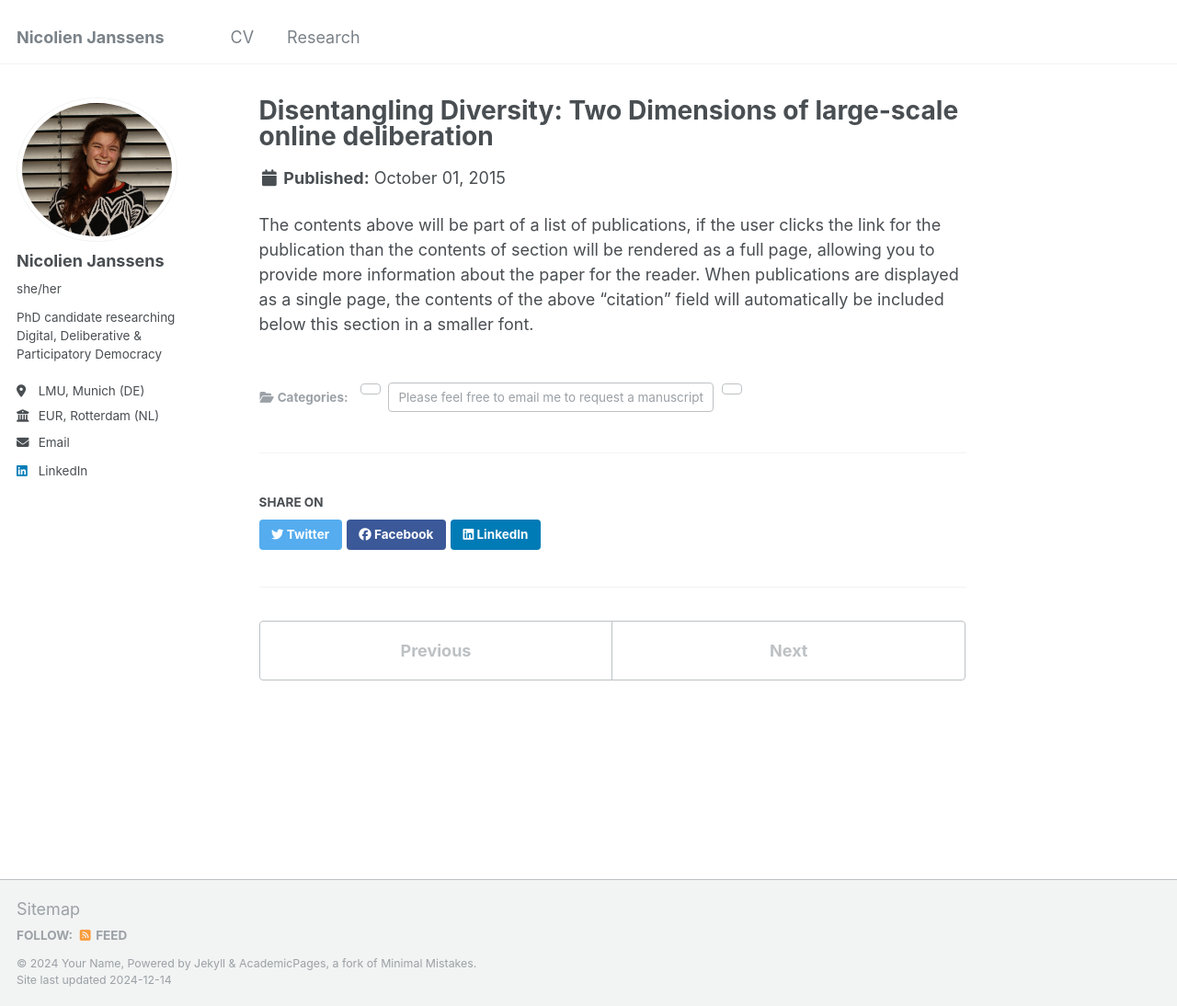
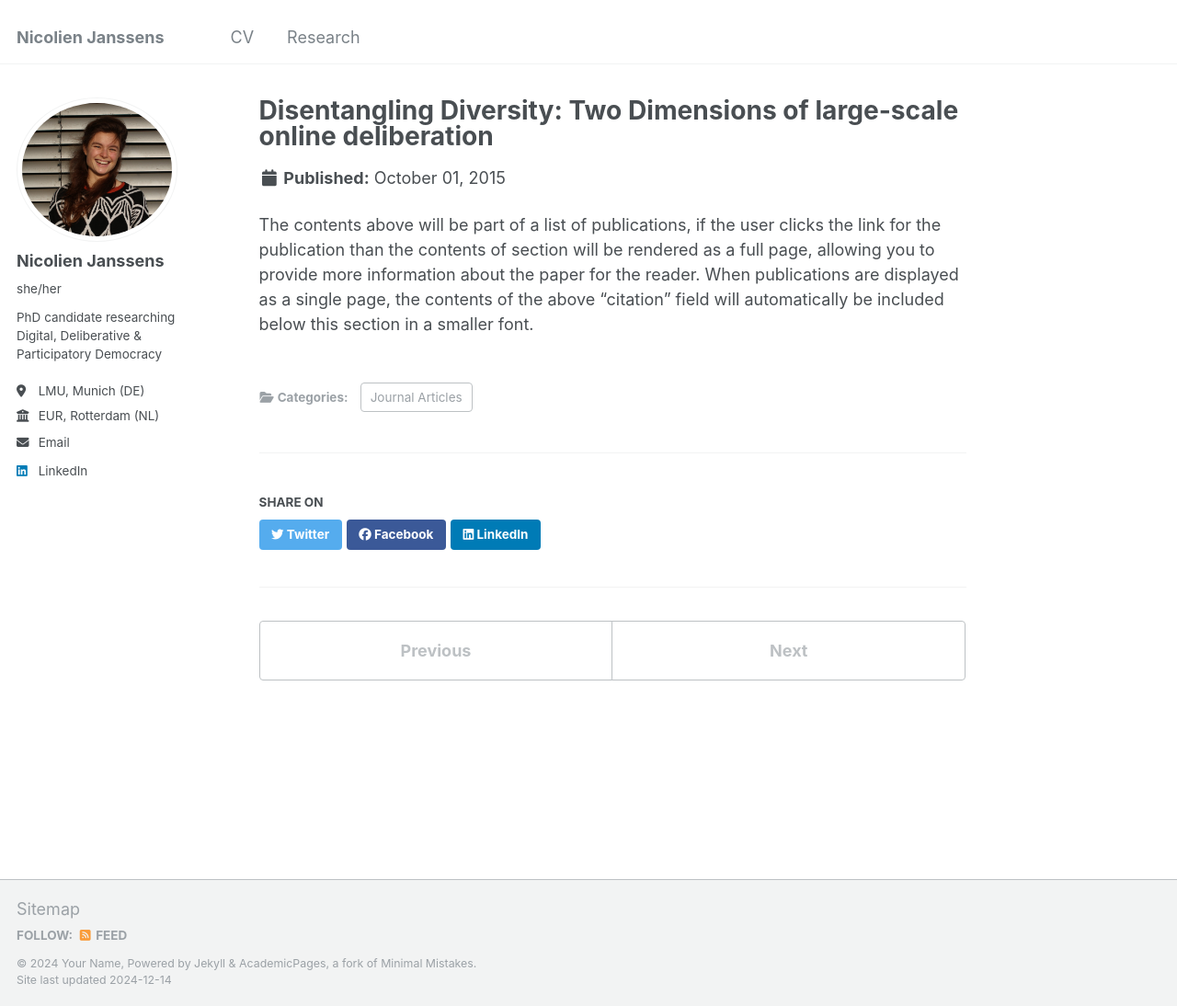
Before and after one commit to nicolienjanssens/nicolienjanssens, a Jekyll site: the page built from _publications/2015-10-01-paper-title-number-3.md, in a window 1280 px wide and 1094 px high. Shown: the whole window at 92% size. Built offline with Jekyll 4.4.1, drawn with Linux system fonts in a browser that asks for light colours.

Commit message:
change collection and category

```diff
--- a/_publications/2015-10-01-paper-title-number-3.md
+++ b/_publications/2015-10-01-paper-title-number-3.md
@@ -1,7 +1,7 @@
 ---
 title: "Disentangling Diversity: Two Dimensions of large-scale online deliberation"
-collection: Work in Progress
-category: Please feel free to email me to request a manuscript, or to exchange ideas!
+collection: "Publications"
+category: "Journal Articles"
 #permalink: /publication/2015-10-01-paper-title-number-3
 excerpt: 'I distinguish two new dimensions of diversity that come up when designing large-scale online deliberations.'
 #date: 2015-10-01
```
